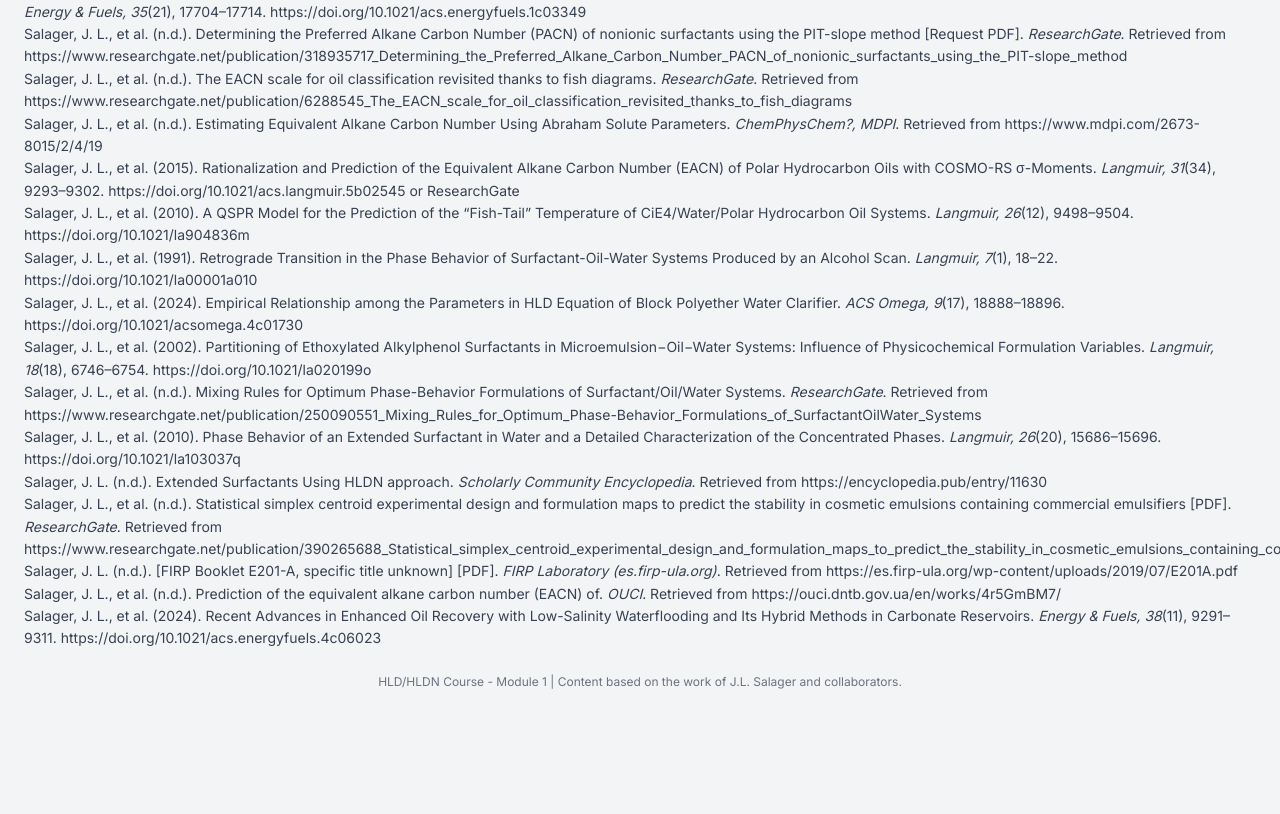
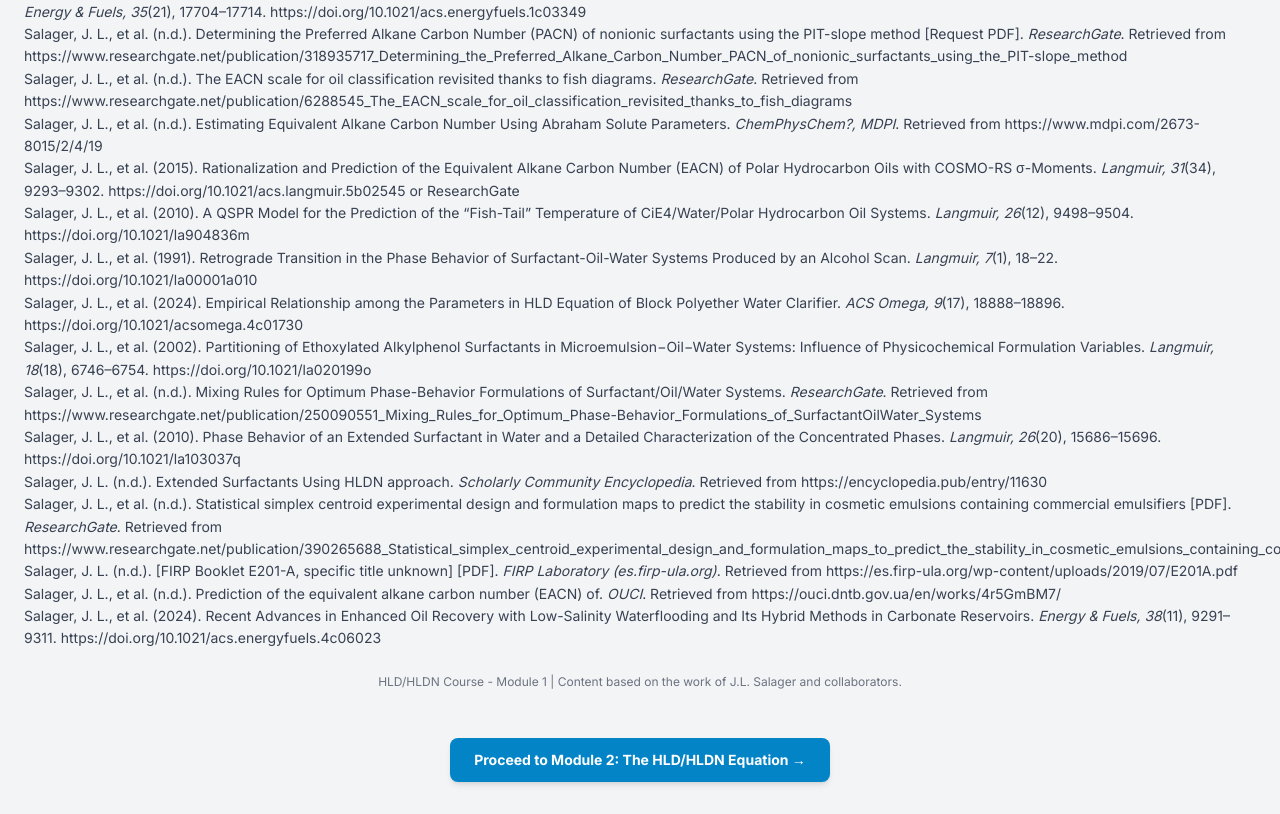
Before and after one commit to marquezrn03/A-Short-Course-on-HLD, a plain HTML site: page index.html in a window 1280 px wide. Shown: the part 5735-6549 px from the top of the page. Before the commit the page ends 6457 px from the top, so only its background shows below. Drawn offline with nearby package versions, Linux system fonts and the light colour scheme.

Commit message:
Update index.html

```diff
--- a/index.html
+++ b/index.html
@@ -313,6 +313,11 @@
 </ul>
             </ol>
              <p class="mt-6 text-center text-xs text-gray-500">HLD/HLDN Course - Module 1 | Content based on the work of J.L. Salager and collaborators.</p>
+            <section class="mt-12 text-center">
+    <a href="module2.html" class="inline-block bg-sky-600 hover:bg-sky-700 text-white font-bold py-3 px-6 rounded-lg shadow-md transition duration-300 ease-in-out transform hover:-translate-y-1">
+        Proceed to Module 2: The HLD/HLDN Equation →
+    </a>
+</section>
         </footer>
 
     </main>
```
